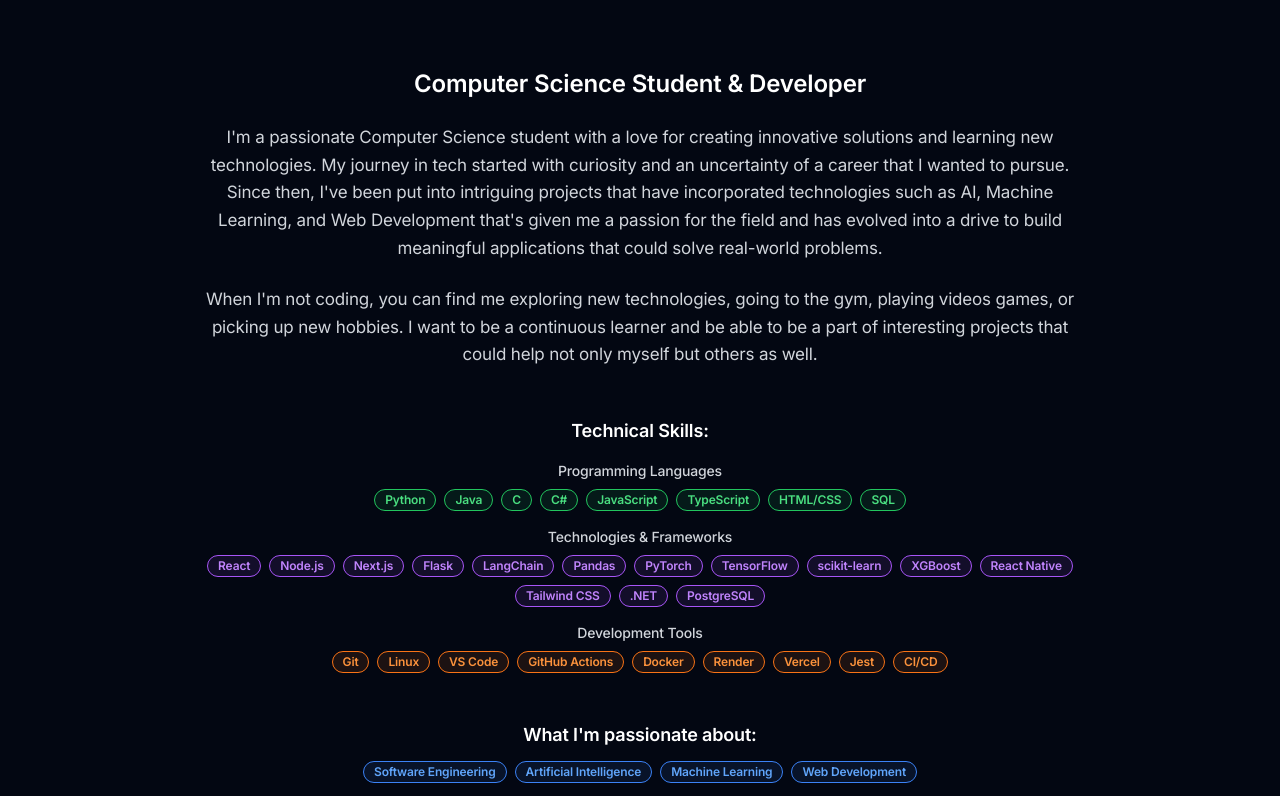
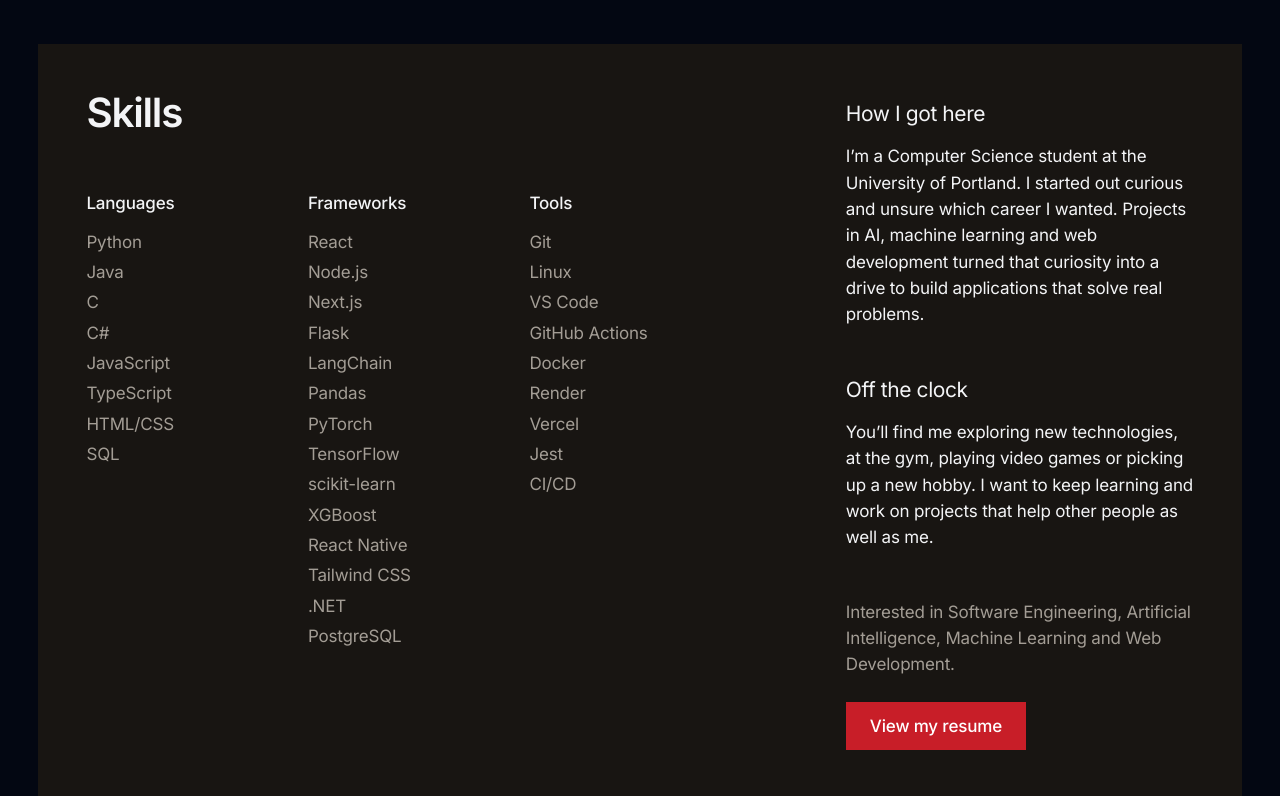
Before and after one commit to Danie1Le/Danie1Le.github.io, a Next.js app: page / in a window 1280 px wide. Shown: the part 884-1680 px from the top of the page. Built offline with nearby package versions, Linux system fonts and the light colour scheme.

Commit message:
redesign: skills and contact sections
About becomes Skills: toolbox lists beside the story. Contact closes the
page on a raised dark panel with the email and LinkedIn/GitHub buttons.
Removes the Card and Badge components, which nothing uses any more.

```diff
--- a/components/aboutSection.tsx
+++ b/components/aboutSection.tsx
@@ -1,92 +1,57 @@
 "use client"
 
-import { Badge } from "@/components/ui/badge";
 import { skills } from "@/lib/data";
 
 interface AboutSectionProps {
-  visibleSections: Set<string>;
+  handleResumeClick: () => void;
 }
 
-export default function AboutSection({ visibleSections }: AboutSectionProps) {
+const toolbox = [
+  { title: "Languages", items: skills.programmingLanguages },
+  { title: "Frameworks", items: skills.technologies },
+  { title: "Tools", items: skills.developmentTools },
+];
+
+export default function AboutSection({ handleResumeClick }: AboutSectionProps) {
   return (
-    <section id="about" className={`min-h-screen py-12 px-6 flex items-center transition-all duration-1000 ${
-      visibleSections.has('about') ? 'opacity-100 translate-y-0' : 'opacity-0 translate-y-10'
-    }`}>
-      <div className="container mx-auto w-full">
-        <h2 className={`text-4xl font-bold text-center mb-16 transition-all duration-1000 delay-200 ${
-          visibleSections.has('about') ? 'opacity-100 translate-y-0' : 'opacity-0 translate-y-8'
-        }`}>
-          About Me
-        </h2>
-        <div className="max-w-4xl mx-auto">
-          <div className={`text-center space-y-6 transition-all duration-1000 delay-500 ${
-            visibleSections.has('about') ? 'opacity-100 translate-y-0' : 'opacity-0 translate-y-8'
-          }`}>
-            <h3 className="text-2xl font-semibold text-white mb-4">Computer Science Student & Developer</h3>
-            <p className="text-gray-300 leading-relaxed">
-              I'm a passionate Computer Science student with a love for creating innovative solutions and learning new technologies.
-              My journey in tech started with curiosity and an uncertainty of a career that I wanted to pursue.
-              <br />
-              Since then, I've been put into intriguing projects that have incorporated technologies such as AI, Machine Learning, and Web Development that's given me a passion for
-              the field and has evolved into a drive to build meaningful applications that could solve real-world problems.
+    <section id="about" className="frame pt-24 md:pt-32">
+      <div className="bg-[var(--surface)] transition-colors duration-500 grid md:grid-cols-12 gap-x-8 gap-y-12 p-6 md:p-12">
+        <div className="md:col-span-7">
+          <h2 data-reveal className="t-head font-semibold max-w-[14ch]">Skills</h2>
+
+          <div className="mt-10 md:mt-14 grid grid-cols-2 sm:grid-cols-3 gap-x-8 gap-y-8">
+            {toolbox.map((group, i) => (
+              <div key={group.title} data-reveal style={{ "--i": i + 1 } as React.CSSProperties}>
+                <h3 className="font-medium">{group.title}</h3>
+                <ul className="mt-3 space-y-1 text-[var(--dim)]">
+                  {group.items.map((item) => (
+                    <li key={item}>{item}</li>
+                  ))}
+                </ul>
+              </div>
+            ))}
+          </div>
+        </div>
+
+        <div className="md:col-span-4 md:col-start-9 flex flex-col gap-12 md:pt-2">
+          <div data-reveal style={{ "--i": 1 } as React.CSSProperties}>
+            <h3 className="t-lead">How I got here</h3>
+            <p className="mt-4">
+              I’m a Computer Science student at the University of Portland. I started out curious and unsure which career
+              I wanted. Projects in AI, machine learning and web development turned that curiosity into a drive to build
+              applications that solve real problems.
             </p>
-            <p className="text-gray-300 leading-relaxed">
-            When I'm not coding, you can find me exploring new technologies, going to the gym, playing videos games, or picking up new hobbies.
-            I want to be a continuous learner and be able to be a part of interesting projects that could help not only myself but others as well.
+          </div>
+          <div data-reveal style={{ "--i": 2 } as React.CSSProperties}>
+            <h3 className="t-lead">Off the clock</h3>
+            <p className="mt-4">
+              You’ll find me exploring new technologies, at the gym, playing video games or picking up a new hobby.
+              I want to keep learning and work on projects that help other people as well as me.
             </p>
-
-            {/* Technical Skills */}
-            <div className={`pt-6 transition-all duration-1000 delay-400 ${
-              visibleSections.has('about') ? 'opacity-100 translate-y-0' : 'opacity-0 translate-y-8'
-            }`}>
-              <h4 className="text-lg font-semibold text-white mb-4">Technical Skills:</h4>
-              <div className="space-y-4">
-                <div>
-                  <h5 className="text-sm font-medium text-gray-300 mb-2">Programming Languages</h5>
-                  <div className="flex flex-wrap gap-2 justify-center">
-                    {skills.programmingLanguages.map((skill) => (
-                      <Badge key={skill} variant="outline" className="border-green-500 text-green-400 bg-green-500/10">
-                        {skill}
-                      </Badge>
-                    ))}
-                  </div>
-                </div>
-                <div>
-                  <h5 className="text-sm font-medium text-gray-300 mb-2">Technologies & Frameworks</h5>
-                  <div className="flex flex-wrap gap-2 justify-center">
-                    {skills.technologies.map((skill) => (
-                      <Badge key={skill} variant="outline" className="border-purple-500 text-purple-400 bg-purple-500/10">
-                        {skill}
-                      </Badge>
-                    ))}
-                  </div>
-                </div>
-                <div>
-                  <h5 className="text-sm font-medium text-gray-300 mb-2">Development Tools</h5>
-                  <div className="flex flex-wrap gap-2 justify-center">
-                    {skills.developmentTools.map((skill) => (
-                      <Badge key={skill} variant="outline" className="border-orange-500 text-orange-400 bg-orange-500/10">
-                        {skill}
-                      </Badge>
-                    ))}
-                  </div>
-                </div>
-              </div>
-            </div>
-
-            {/* Skills/Interests */}
-            <div className={`pt-6 transition-all duration-1000 delay-600 ${
-              visibleSections.has('about') ? 'opacity-100 translate-y-0' : 'opacity-0 translate-y-8'
-            }`}>
-              <h4 className="text-lg font-semibold text-white mb-3">What I'm passionate about:</h4>
-              <div className="flex flex-wrap gap-2 justify-center">
-                {skills.interests.map((interest) => (
-                  <Badge key={interest} variant="outline" className="border-blue-500 text-blue-400 bg-blue-500/10">
-                    {interest}
-                  </Badge>
-                ))}
-              </div>
-            </div>
+          </div>
+          <div data-reveal style={{ "--i": 3 } as React.CSSProperties}>
+            <p className="text-[var(--dim)]">Interested in {skills.interests.join(", ").replace(/, ([^,]*)$/, " and $1")}.</p>
+            <button onClick={handleResumeClick} className="btn-brand mt-6">View my resume</button>
           </div>
         </div>
       </div>
--- a/components/ui/badge.tsx
+++ /dev/null
@@ -1,28 +0,0 @@
-import { cn } from "@/lib/utils"
-import { cva, type VariantProps } from "class-variance-authority"
-import type * as React from "react"
-
-const badgeVariants = cva(
-  "inline-flex items-center rounded-full border px-2.5 py-0.5 text-xs font-semibold transition-colors focus:outline-none focus:ring-2 focus:ring-ring focus:ring-offset-2",
-  {
-    variants: {
-      variant: {
-        default: "border-transparent bg-primary text-primary-foreground hover:bg-primary/80",
-        secondary: "border-transparent bg-secondary text-secondary-foreground hover:bg-secondary/80",
-        destructive: "border-transparent bg-destructive text-destructive-foreground hover:bg-destructive/80",
-        outline: "text-foreground",
-      },
-    },
-    defaultVariants: {
-      variant: "default",
-    },
-  },
-)
-
-export interface BadgeProps extends React.HTMLAttributes<HTMLDivElement>, VariantProps<typeof badgeVariants> {}
-
-function Badge({ className, variant, ...props }: BadgeProps) {
-  return <div className={cn(badgeVariants({ variant }), className)} {...props} />
-}
-
-export { Badge }
--- a/components/ui/card.tsx
+++ /dev/null
@@ -1,35 +0,0 @@
-import { cn } from "@/lib/utils"
-import * as React from "react"
-
-const Card = React.forwardRef<HTMLDivElement, React.HTMLAttributes<HTMLDivElement>>(({ className, ...props }, ref) => (
-  <div ref={ref} className={cn("rounded-lg border bg-card text-card-foreground shadow-sm", className)} {...props} />
-))
-Card.displayName = "Card"
-
-const CardHeader = React.forwardRef<HTMLDivElement, React.HTMLAttributes<HTMLDivElement>>(
-  ({ className, ...props }, ref) => (
-    <div ref={ref} className={cn("flex flex-col space-y-1.5 p-6", className)} {...props} />
-  ),
-)
-CardHeader.displayName = "CardHeader"
-
-const CardTitle = React.forwardRef<HTMLParagraphElement, React.HTMLAttributes<HTMLHeadingElement>>(
-  ({ className, ...props }, ref) => (
-    <h3 ref={ref} className={cn("text-2xl font-semibold leading-none tracking-tight", className)} {...props} />
-  ),
-)
-CardTitle.displayName = "CardTitle"
-
-const CardDescription = React.forwardRef<HTMLParagraphElement, React.HTMLAttributes<HTMLParagraphElement>>(
-  ({ className, ...props }, ref) => (
-    <p ref={ref} className={cn("text-sm text-muted-foreground", className)} {...props} />
-  ),
-)
-CardDescription.displayName = "CardDescription"
-
-const CardContent = React.forwardRef<HTMLDivElement, React.HTMLAttributes<HTMLDivElement>>(
-  ({ className, ...props }, ref) => <div ref={ref} className={cn("p-6 pt-0", className)} {...props} />,
-)
-CardContent.displayName = "CardContent"
-
-export { Card, CardContent, CardDescription, CardHeader, CardTitle }
```
Also changed, not shown: components/contactSection.tsx (+26 -50 lines).
